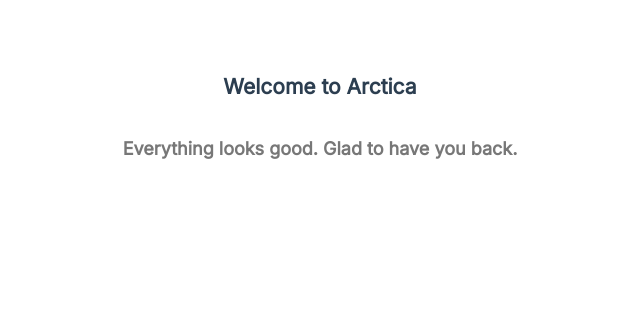
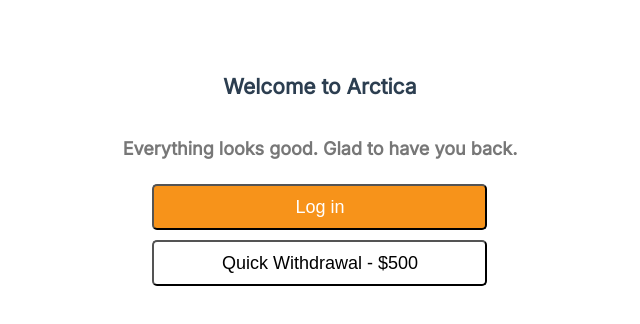
Before and after one commit to epiccurious/arctica-frontend, a Vue app: page / in a window 1280 px wide. Shown: the top 324 px of the page, without its empty margins (320-960 px from the left). Built offline with nearby package versions, Linux system fonts and the light colour scheme.

Commit message:
created a secondary button component

```diff
--- a/src/App.vue
+++ b/src/App.vue
@@ -5,6 +5,7 @@
 
 <script>
 import Header from './components/Header'
+
 
 export default {
   name: 'App',
@@ -37,6 +38,22 @@
   box-shadow: 0px 4px 4p rgba(0, 0, 0, 0.25);
   border-radius:5px;
   color: #FFFFFF;
+  width: 335px;
+  height: 46px;
+  font-size: 18px;
+  line-height: 18px;
+
+}
+
+.btn2 {
+  background: #FFFFFF;
+  box-shadow: 0px 4px 4p rgba(0, 0, 0, 0.25);
+  border-radius:5px;
+  color: #000000;
+  width: 335px;
+  height: 46px;
+  font-size: 18px;
+  line-height: 18px;
 
 }
 </style>
--- /dev/null
+++ b/src/components/Button_primary.vue
@@ -0,0 +1,9 @@
+<template>
+<button class="btn">Log in</button>
+</template>
+
+<script>
+export default{
+    name: 'Button_primary',
+}
+</script>
--- /dev/null
+++ b/src/components/Button_secondary.vue
@@ -0,0 +1,9 @@
+<template>
+<button class="btn2">Quick Withdrawal - $500</button>
+</template>
+
+<script>
+export default{
+    name: 'Button_secondary',
+}
+</script>
--- a/src/components/Header.vue
+++ b/src/components/Header.vue
@@ -2,16 +2,25 @@
 <header>
     <h1>{{ title }}</h1>
     <h2>{{ subtitle }}</h2>
+    <Button_primary />
+    <Button_secondary />
 </header>
 </template>
 
 <script>
+import Button_primary from './Button_primary'
+import Button_secondary from './Button_secondary.vue'
+
 export default {
     name: 'Header',
     props: {
         title: String,
         subtitle: String,
 },
+    components: {
+        Button_primary,
+        Button_secondary,
+    },
 }
 </script>
 
```
